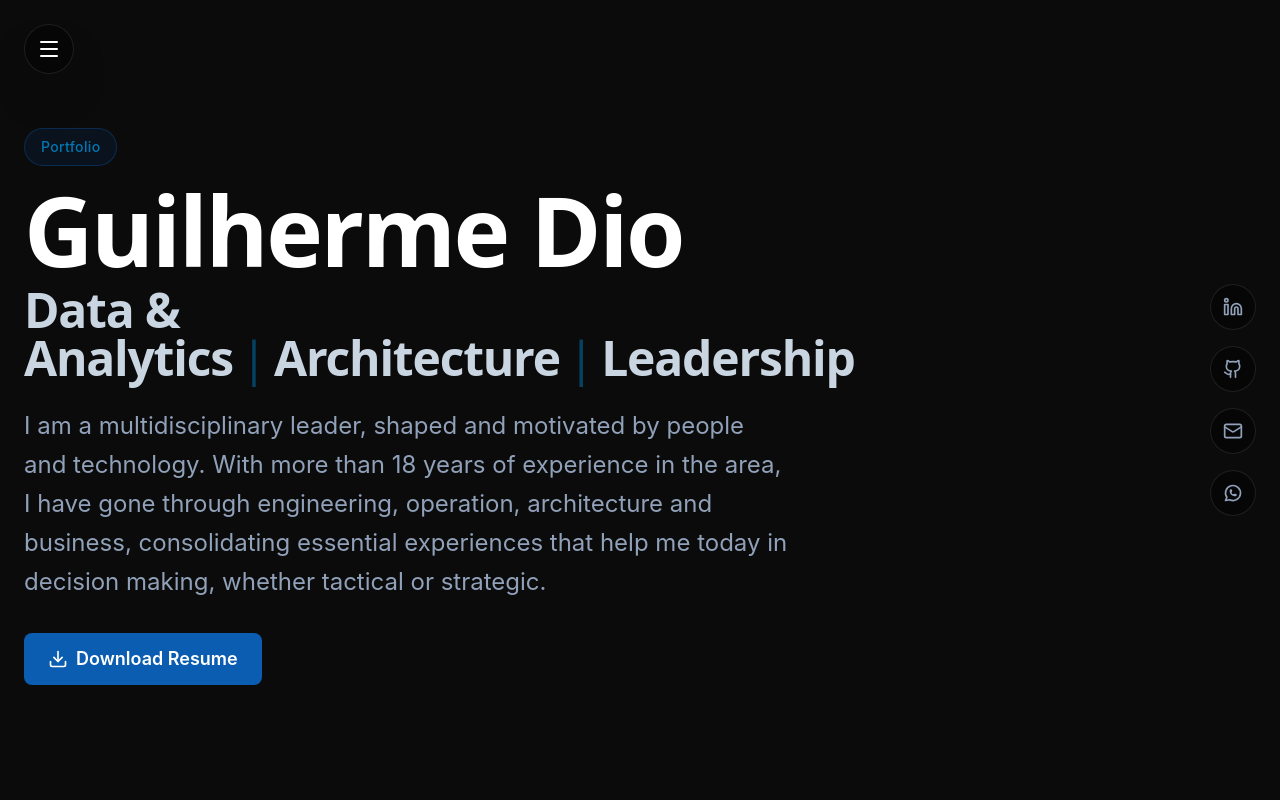
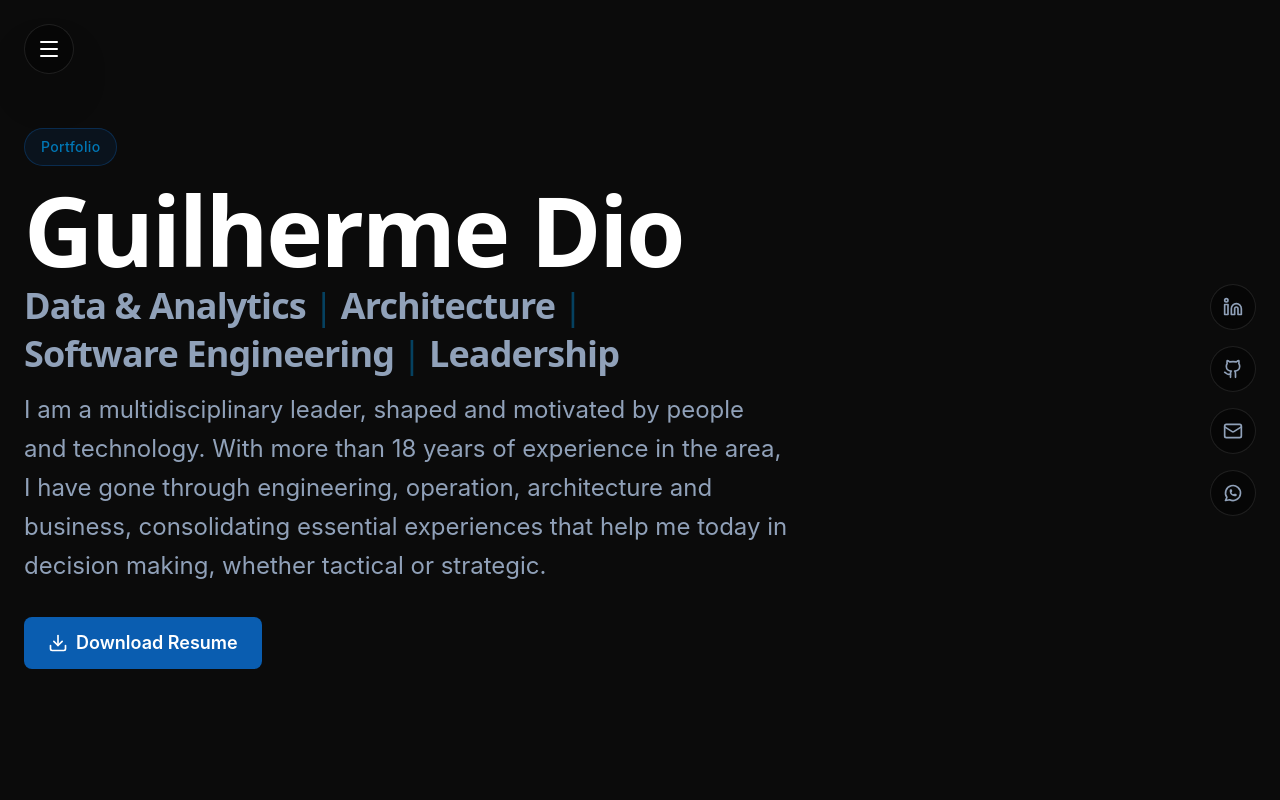
Before and after one commit to ggdio/ggdio.github.io, a React (Vite) app: page / in a window 1280 px wide. Shown: the top 800 px of the page. Built offline with nearby package versions, Linux system fonts and the light colour scheme.

Commit message:
Minor changes

```diff
--- a/src/components/Layout/Header.jsx
+++ b/src/components/Layout/Header.jsx
@@ -20,12 +20,15 @@ export function Header() {
           <h1 className="text-5xl md:text-8xl font-bold mb-2 font-display tracking-tight text-white">
             {resumeData.name}
           </h1>
-          <h2 className="text-3xl md:text-5xl font-bold mb-6 font-display tracking-tight text-slate-300">
-            {resumeData.role.split(' | ').map((part, index) => (
-              <span key={index}>
-                {part}
-                {index < resumeData.role.split(' | ').length - 1 && (
-                  <span className="text-brand-light font-normal mx-2 opacity-50">|</span>
+          <h2 className="text-2xl md:text-4xl font-bold mb-4 font-display tracking-tight text-slate-400 flex flex-wrap gap-y-2">
+            {resumeData.role.split(' | ').map((part, index, array) => (
+              <span key={index} className="flex items-center">
+                <span className="whitespace-nowrap">{part}</span>
+                {index < array.length - 1 && (
+                  <span className="hidden sm:inline text-brand-light font-normal mx-2 opacity-50">|</span>
+                )}
+                {index < array.length - 1 && (
+                  <span className="sm:hidden mx-2 opacity-0 w-0"></span> // Technical spacer for mobile flow
                 )}
               </span>
             ))}
--- a/src/data/resumeData.js
+++ b/src/data/resumeData.js
@@ -1,6 +1,6 @@
 export const resumeData = {
   name: "Guilherme Dio",
-  role: "Data & Analytics | Architecture | Leadership",
+  role: "Data & Analytics | Architecture | Software Engineering | Leadership",
   contact: {
     email: "ggrdio@gmail.com",
     phone: "+55 11 98321-6853",
```
